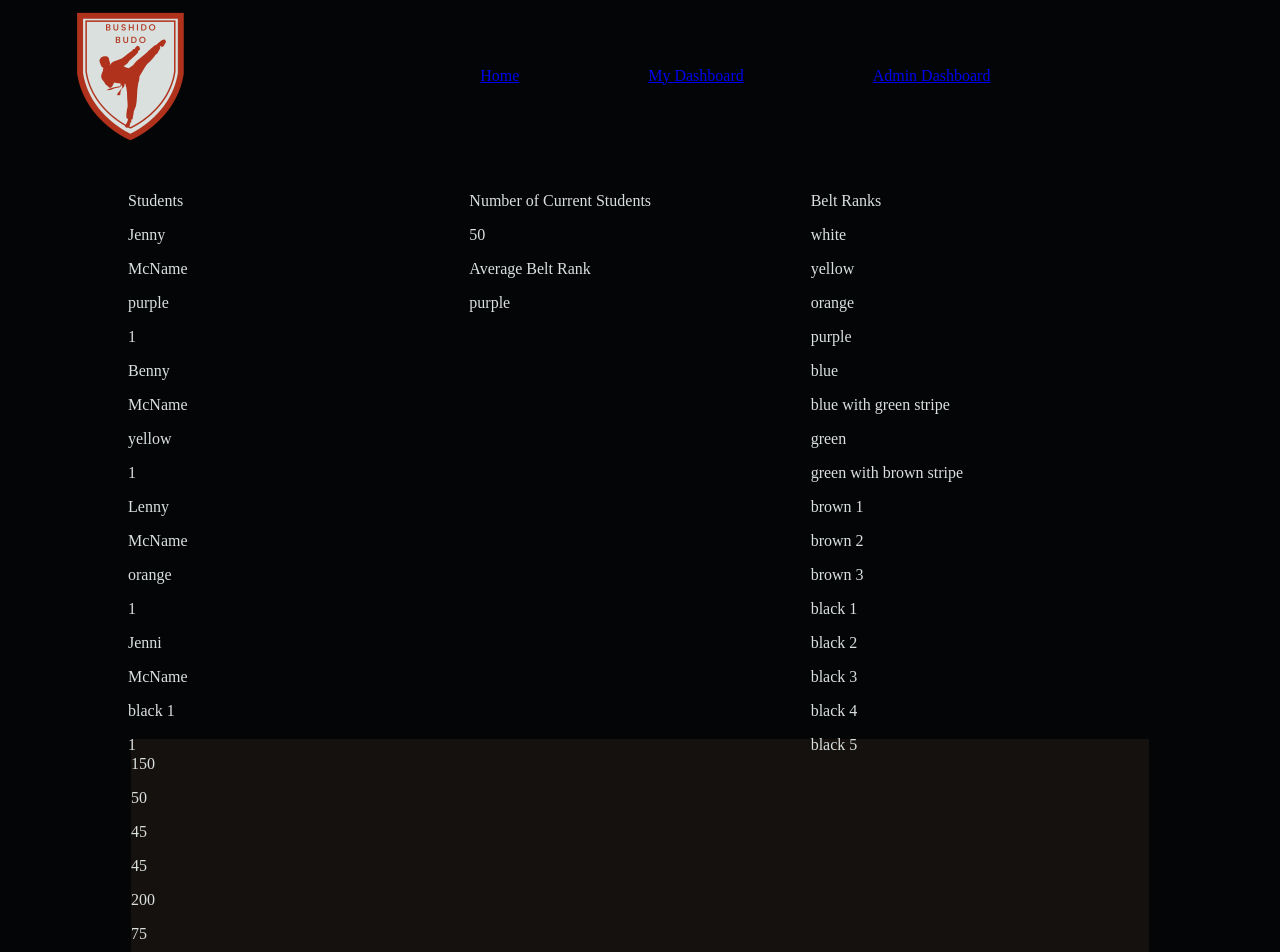
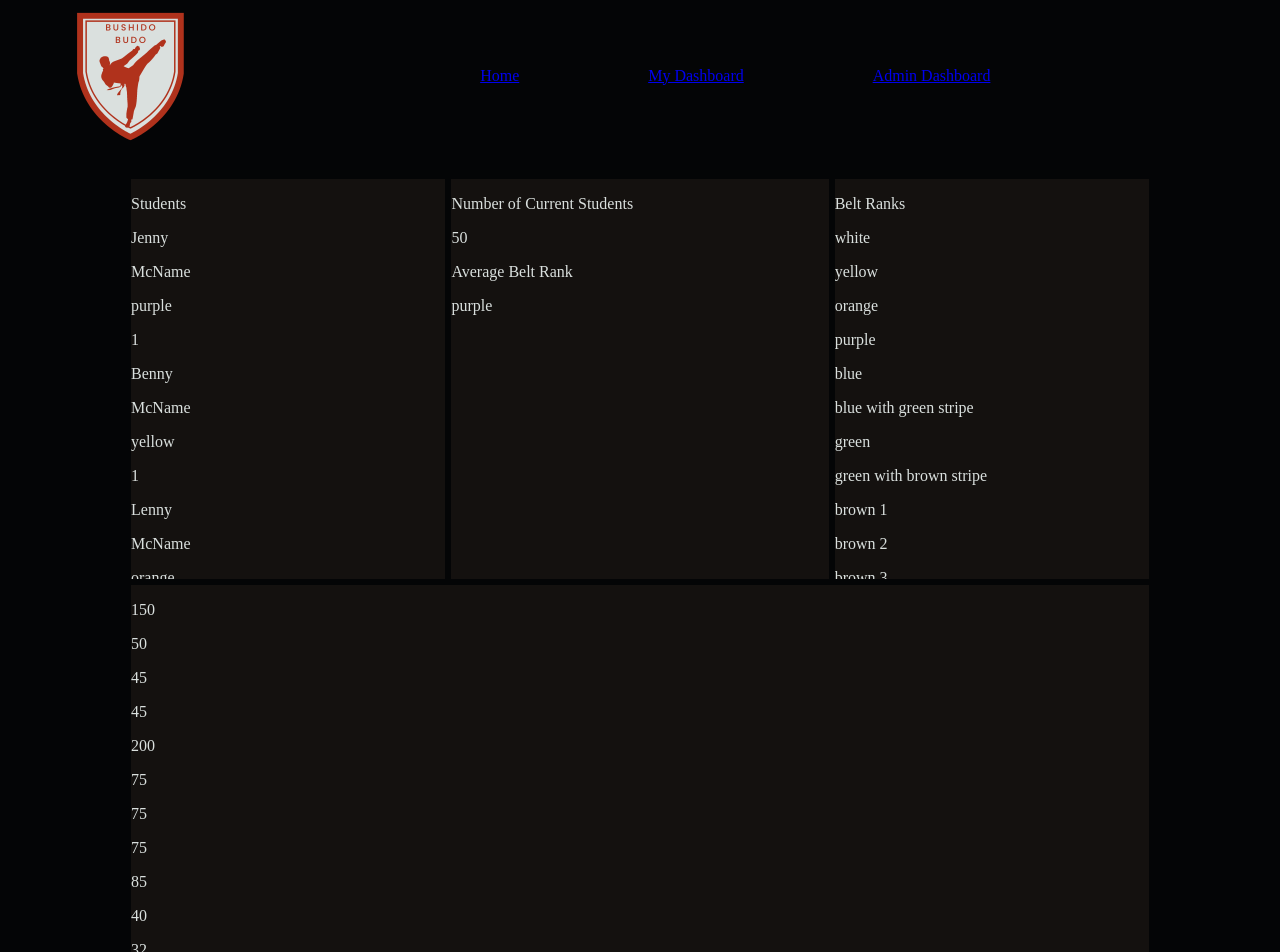
Before and after one commit to bushido-budo/bushido_fe, a React (Create React App) app: page /dashboard/admin in a window 1280 px wide. Shown: the top 952 px of the page. Built offline with nearby package versions, Linux system fonts and the light colour scheme.

Commit message:
Add inimal styling for mock data

```diff
--- a/src/components/AdminDashboard/AdminDashboard.css
+++ b/src/components/AdminDashboard/AdminDashboard.css
@@ -14,18 +14,19 @@
   width: 80vw;
 }
 
-.students-list,
-.belt-ranks {
+.students-list-container,
+.belt-ranks-container {
   width: 25vw;
+  overflow-y: auto;
 }
 
-.dojo-metrics {
+.dojo-metrics-container {
   width: 30vw;
 }
 
-.students-list,
-.belt-ranks,
-.dojo-metrics {
+.students-list-container,
+.belt-ranks-container,
+.dojo-metrics-container {
   height: 50vh;
 }
 
@@ -33,11 +34,12 @@
 .fitness-challenge-info {
   width: 79.5vw;
   height: 49.5vh;
+  overflow-y: auto;
 }
 
-.students-list,
-.belt-ranks,
-.dojo-metrics,
+.students-list-container,
+.belt-ranks-container,
+.dojo-metrics-container,
 .fitness-challenge-info {
   background-color: #14110F;
   border-color: #040506;
```
